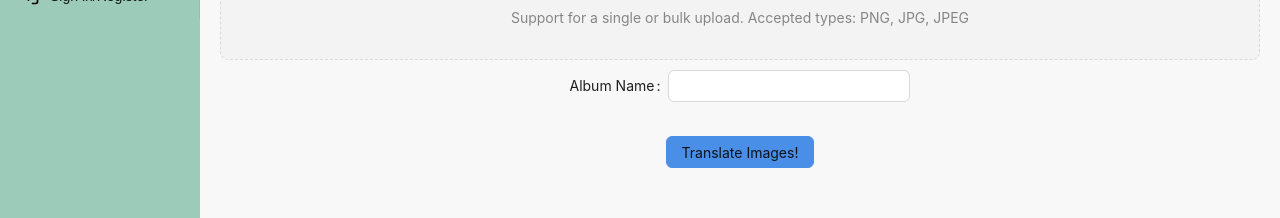
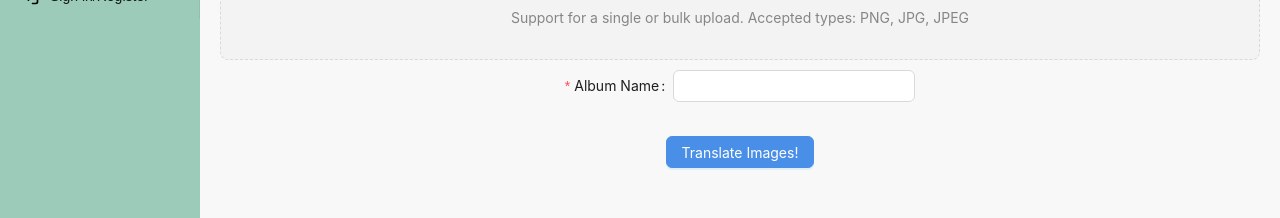
Before and after one commit to Wanderoooo/mangalator, a React (Create React App) app in the folder frontend/: page /translator in a window 1280 px wide. Shown: the part 270-488 px from the top of the page. Built offline with nearby package versions, Linux system fonts and the light colour scheme.

Commit message:
Button Machine fixed

```diff
--- a/frontend/src/UploadPage/ImageRenderer.js
+++ b/frontend/src/UploadPage/ImageRenderer.js
@@ -5,7 +5,7 @@ import "./ImageRenderer.css"
 import { KeyContext } from '../context/KeyContext';
 import AuthContext from '../context/AuthProvider';
 import { Button, Form, Input } from 'antd';
-import { Paper } from '@mui/material';
+    import { Paper } from '@mui/material';
 
 function ImageProcessor( {imgs} ) {
     const [images, setImages] = useState(imgs);
@@ -56,11 +56,11 @@ function ImageProcessor( {imgs} ) {
 
     return (
             <Form className="imageRenderer" onFinish={processImages}>
-                <Form.Item label="Album Name" className="albumField" rules={[{ required: true, message: 'Please input a title for your album!' }]}>
+                <Form.Item label="Album Name" name="albumName" className="albumField" rules={[{ required: true, message: 'Please input a title for your album!' }]}>
                     <Input onChange={(e) => setAlbumname(e.target.value)} value={albumName}/>
                 </Form.Item>
                 <Form.Item>
-                    <Button type="button" style={{ background: '#4a8fe7', borderColor: '#4a8fe7', margin: '10px'}}>
+                    <Button type="primary" htmlType="submit" style={{ background: '#4a8fe7', borderColor: '#4a8fe7', margin: '10px'}}>
                         Translate Images!
                     </Button>
                 </Form.Item>
```
